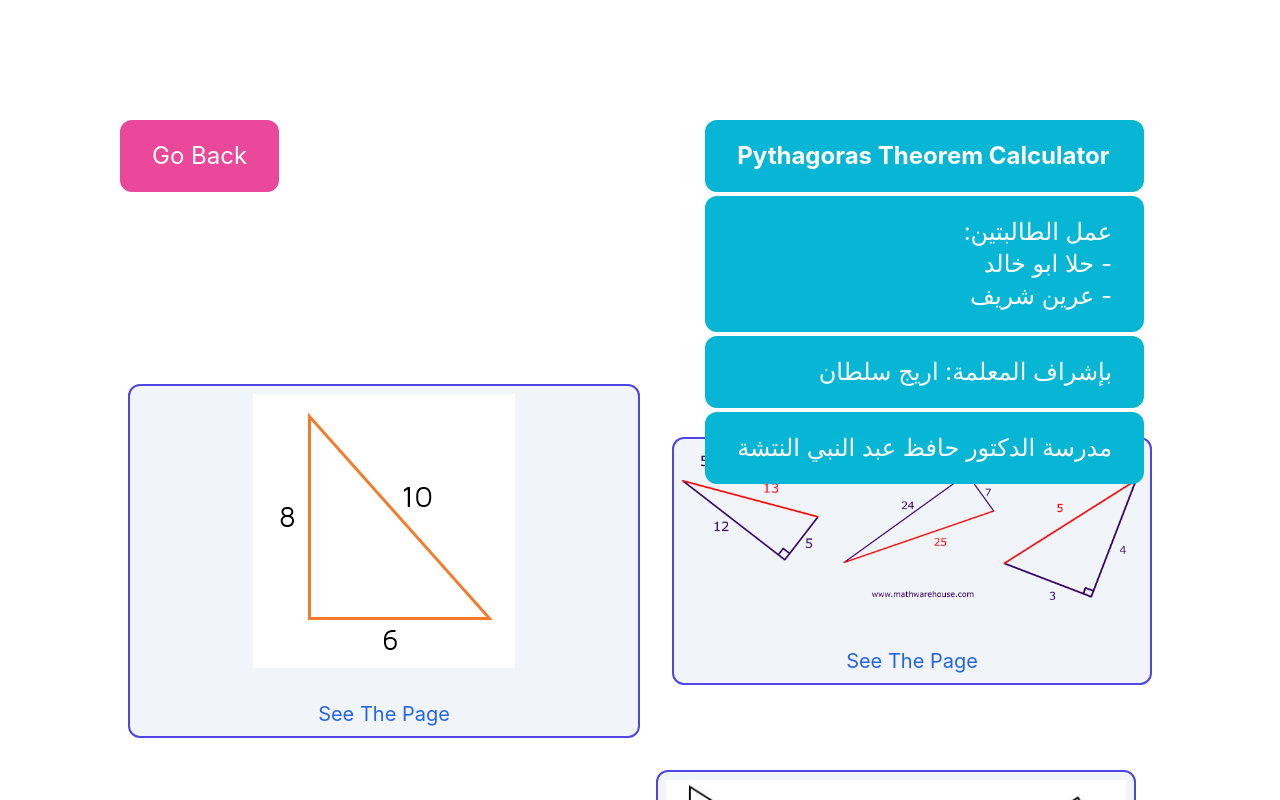
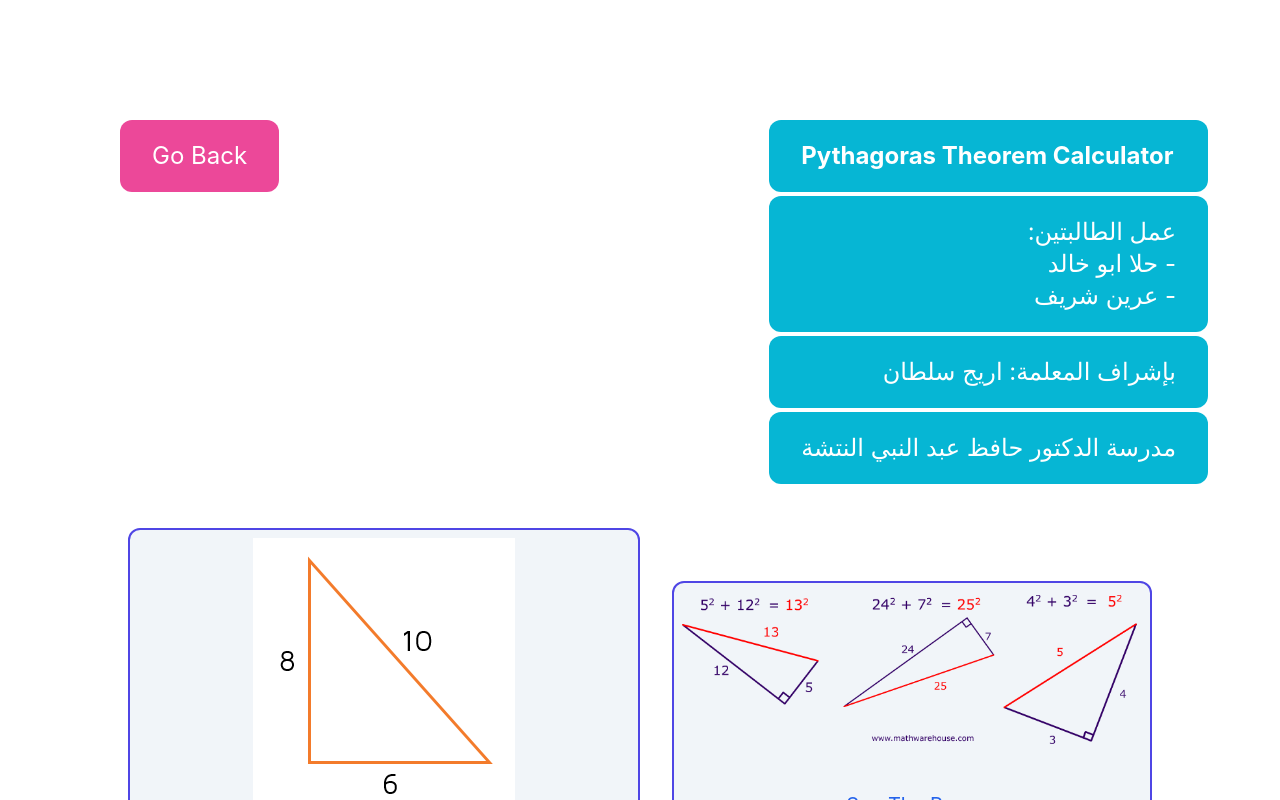
Before and after one commit to Shadi-Almohtaseb/Pythagoras-Theorem, a React (Create React App) app: page /examples in a window 1280 px wide. Shown: the top 800 px of the page. Built offline with nearby package versions, Linux system fonts and the light colour scheme.

Commit message:
fix an issue

```diff
--- a/src/components/Examples.jsx
+++ b/src/components/Examples.jsx
@@ -6,7 +6,7 @@ import math3 from "../assets/pythagsub.gif";
 import math4 from "../assets/pythagorean-theorem.jpg";
 const Examples = () => {
   return (
-    <div className="flex flex-col items-center justify-center lg:mt-96 mb-20">
+    <div className="flex flex-col items-center justify-center lg:mt-[33rem]  mb-20">
       <div className="lg:absolute top-20 left-20 m-10">
         <Link to="/">
           <button className="text-2xl bg-pink-500 hover:bg-pink-600 duration-200 text-right px-8 py-5 rounded-xl text-white">
--- a/src/components/StudentDetails.jsx
+++ b/src/components/StudentDetails.jsx
@@ -2,7 +2,7 @@ import React from "react";
 
 const StudentDetails = () => {
   return (
-    <div className="xl:absolute m-10 top-20 right-24 flex flex-col gap-1">
+    <div className="xl:absolute m-10 top-20 right-8 flex flex-col gap-1">
       <span className="text-2xl bg-cyan-500 px-8 py-5 rounded-xl text-white font-bold">
         Pythagoras Theorem Calculator
       </span>
```
